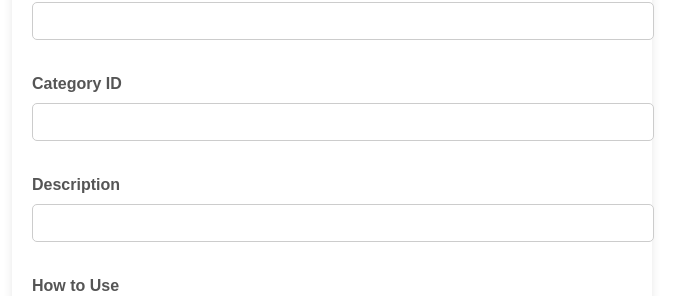
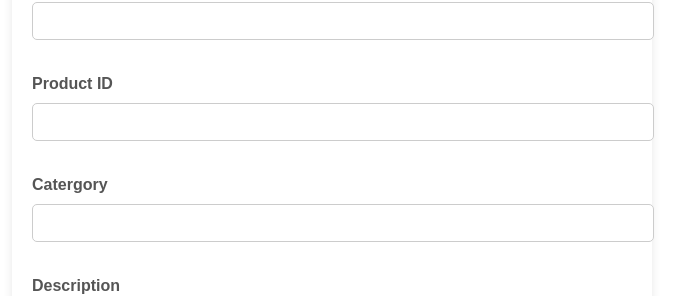
Before and after one commit to imethsuka/pharmacy_MS_ITP, a React (Vite) app in the folder frontend/: page /inventory/addMedicines in a window 1280 px wide. Shown: the part 170-466 px from the top of the page, without its empty margins (308-993 px from the left). Built offline with nearby package versions, Linux system fonts and the light colour scheme.

Commit message:
Refactor inventory model: rename categoryId to productId, add catergory field, and update related routes and components

```diff
--- a/frontend/src/App.jsx
+++ b/frontend/src/App.jsx
@@ -15,7 +15,7 @@ import Reports from './pages/Inventory/Reports';
 import Notifications from './pages/Inventory/Notifications';
 
 //medicines
-import AddMedicines from './pages/Inventory/AddMedicines';
+import AddMedicines from './pages/Inventory/addMedicines';
 
 const App = () => {
   return (
--- a/frontend/src/pages/Inventory/addMedicines.jsx
+++ b/frontend/src/pages/Inventory/addMedicines.jsx
@@ -8,7 +8,8 @@ import '../../styles/Inventory/addMedicines.css' // Import the CSS file
 
 const addMedicines = () => {
   const [name, setName] = useState('');
-  const [categoryId, setCategoryId] = useState('');
+  const [productId, setProductId] = useState('');
+  const [catergory, setCatergory] = useState('');
   const [description, setDescription] = useState('');
   const [howToUse, setHowToUse] = useState('');
   const [sideEffects, setSideEffects] = useState('');
@@ -26,7 +27,8 @@ const addMedicines = () => {
   const handleSaveMedicine = () => {
     const data = {
       name,
-      categoryId,
+      productId,
+      catergory,
       description,
       howToUse,
       sideEffects,
@@ -64,8 +66,12 @@ const addMedicines = () => {
           <input type="text" value={name} onChange={(e) => setName(e.target.value)} className="form-input" />
         </div>
         <div className="form-group">
-          <label className="form-label">Category ID</label>
-          <input type="text" value={categoryId} onChange={(e) => setCategoryId(e.target.value)} className="form-input" />
+          <label className="form-label">Product ID</label>
+          <input type="text" value={productId} onChange={(e) => setProductId(e.target.value)} className="form-input" />
+        </div>
+        <div className="form-group">
+          <label className="form-label">Catergory</label>
+          <input type="text" value={catergory} onChange={(e) => setCatergory(e.target.value)} className="form-input" />
         </div>
         <div className="form-group">
           <label className="form-label">Description</label>
```
Also changed, not shown: 2 other files (tests, documents, lock files or other folders).
